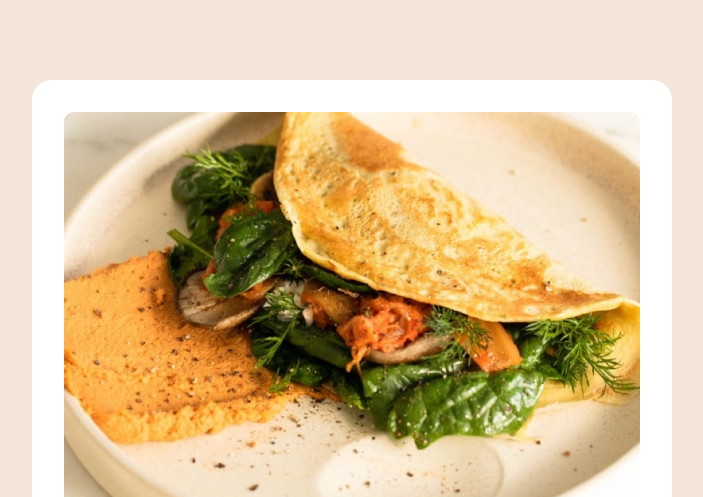
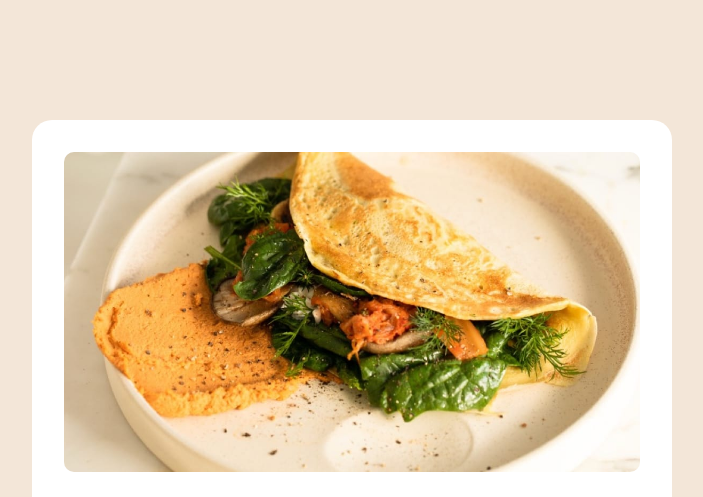
Before and after one commit to Kayal-02/Responsive-Recipe-Page-Using-Grid-Flexbox, a plain HTML site: page index.html in a window 1280 px wide. Shown: the top 497 px of the page, without its empty margins (288-991 px from the left). Drawn offline with Linux system fonts and the light colour scheme.

Commit message:
Update recipie.css

```diff
--- a/recipie.css
+++ b/recipie.css
@@ -23,11 +23,11 @@ body
     background-color:var(--white);
     width:50%;
     height: auto;
-        margin:10vh 25%;
+    margin:15vh 25%;
     border-radius:20px;
     box-sizing: border-box;
-     display: flex;
-     flex-direction: column;
+    display: flex;
+    flex-direction: column;
 
 }
 .coverimg
@@ -36,7 +36,7 @@ body
     background-size: cover;
     background-position:center;
     width:90%;
-    height:50vh;
+    height:40vh;
     box-sizing: border-box;
     border-radius:10px;
     align-self: center;
```
